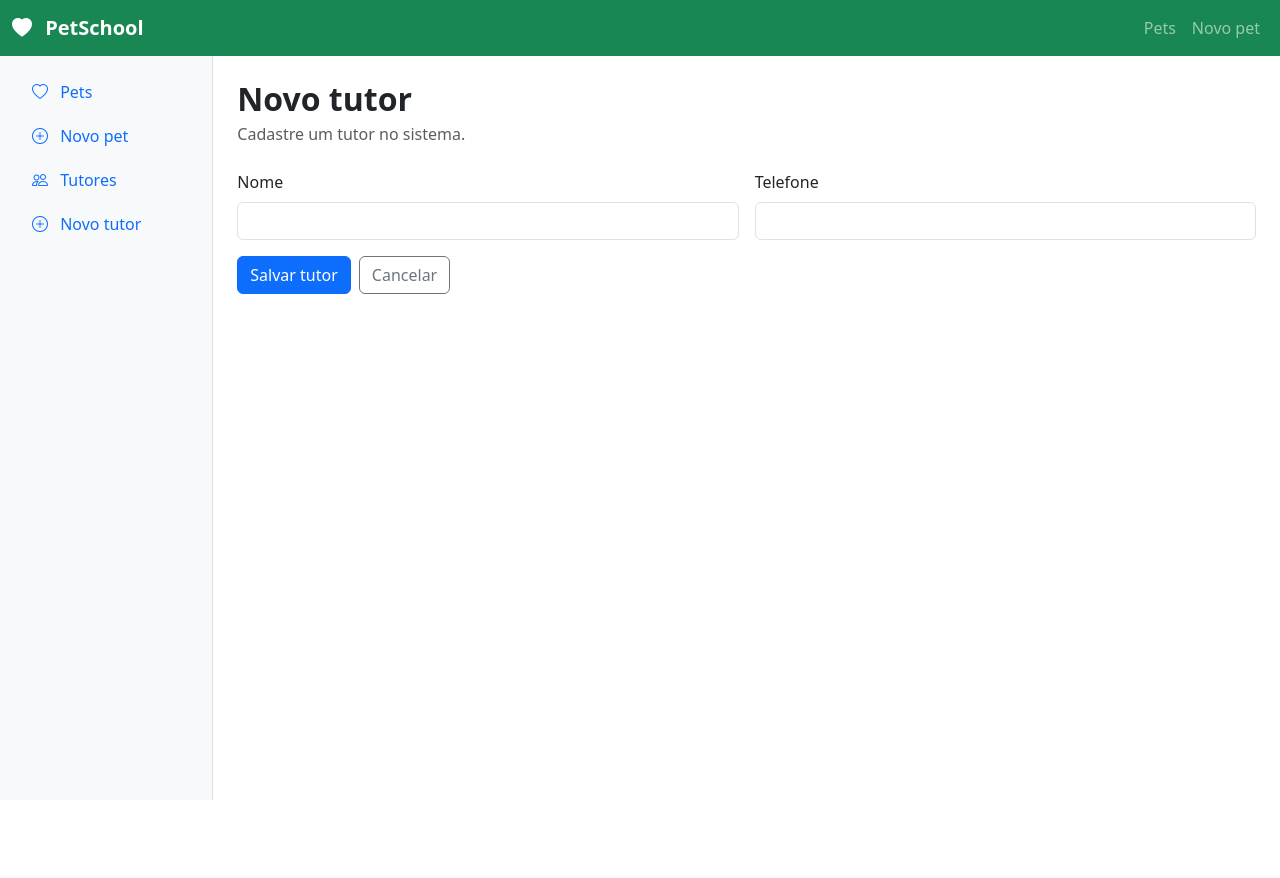
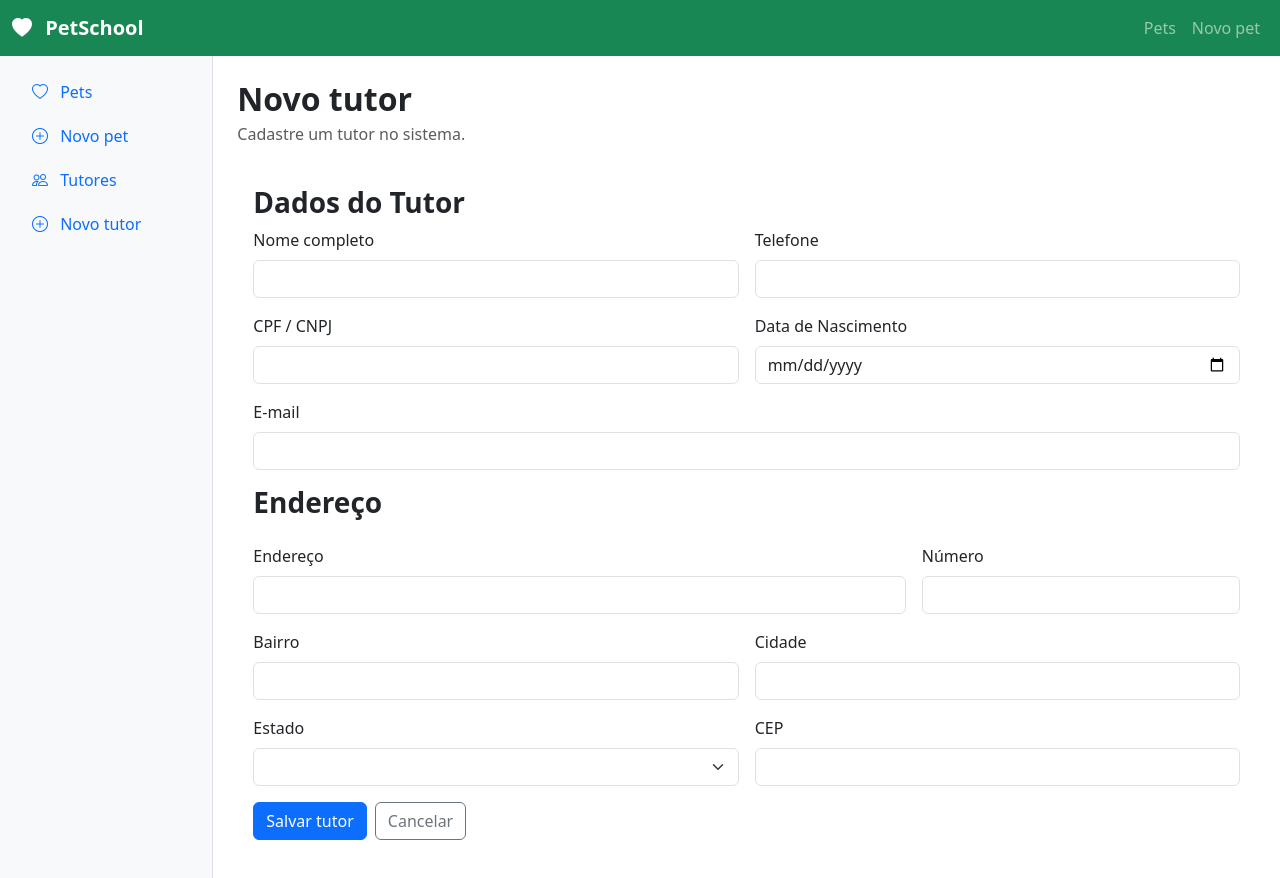
Before and after one commit to IgorMMichels/petHotel, a Vue app: page /tutores/novo in a window 1280 px wide. Before the commit the page ends 800 px from the top, so only its background shows below. Built offline with nearby package versions, Linux system fonts and the light colour scheme.

Commit message:
feat: implementa AddTutoresView parcial, com carregaEndereco faltando

```diff
--- a/src/views/AddTutoresView.vue
+++ b/src/views/AddTutoresView.vue
@@ -4,7 +4,22 @@ import { RouterLink, useRouter } from 'vue-router';
 
 const API_URL = 'http://localhost:3000/tutores';
 const router = useRouter();
-const tutor = ref({ nome: '', telefone: '' });
+const tutor = ref({
+  id: '',
+  nome: '',
+  telefone: '',
+  cpfCnpj: '',
+  email: '',
+  dataNascimento: '',
+  endereco: {
+    rua: '',
+    numero: '',
+    bairro: '',
+    cidade: '',
+    estado: '',
+    cep: '',
+  },
+});
 const salvando = ref(false);
 const erro = ref('');
 
@@ -26,6 +41,11 @@ async function salvarTutor() {
     salvando.value = false;
   }
 }
+
+async function carregaEndereco () {
+
+}
+
 </script>
 
 <template>
@@ -33,7 +53,8 @@ async function salvarTutor() {
     <h1 class="h2 fw-bold mb-1">Novo tutor</h1>
     <p class="text-body-secondary mb-0">Cadastre um tutor no sistema.</p>
   </header>
-
+  <div class="p-3">
+    <h3 class="fw-bold">Dados do Tutor</h3>
     <form
       class="row g-3"
       @submit.prevent="salvarTutor"
@@ -49,7 +70,7 @@ async function salvarTutor() {
         <label
           for="nome"
           class="form-label"
-        >Nome</label
+          >Nome completo</label
         >
         <input
           id="nome"
@@ -73,6 +94,160 @@ async function salvarTutor() {
           required
         />
       </div>
+      <div class="col-md-6">
+        <label
+          for="cpfCnpj"
+          class="form-label"
+          >CPF / CNPJ</label
+        >
+        <input
+          id="cpfCnpj"
+          v-model.trim="tutor.cpfCnpj"
+          class="form-control"
+          type="text"
+          required
+        />
+      </div>
+      <div class="col-md-6">
+        <label
+          for="dataNascimento"
+          class="form-label"
+          >Data de Nascimento</label
+        >
+        <input
+          id="dataNascimento"
+          v-model.trim="tutor.dataNascimento"
+          class="form-control"
+          type="date"
+          required
+        />
+      </div>
+      <div class="col-md-12">
+        <label
+          for="email"
+          class="form-label"
+          >E-mail</label
+        >
+        <input
+          id="email"
+          v-model.trim="tutor.email"
+          class="form-control"
+          type="email"
+          required
+        />
+      </div>
+
+      <h3 class="fw-bold">Endereço</h3>
+      <div class="col-md-8">
+        <label
+          for="endereco"
+          class="form-label"
+          >Endereço</label
+        >
+        <input
+          id="endereco"
+          v-model.trim="tutor.endereco.rua"
+          class="form-control"
+          type="text"
+          required
+        />
+      </div>
+      <div class="col-md-4">
+        <label
+          for="numero"
+          class="form-label"
+          >Número</label
+        >
+        <input
+          id="numero"
+          v-model.trim="tutor.endereco.numero"
+          class="form-control"
+          type="text"
+          required
+        />
+      </div>
+      <div class="col-md-6">
+        <label
+          for="bairro"
+          class="form-label"
+          >Bairro</label
+        >
+        <input
+          id="bairro"
+          v-model.trim="tutor.endereco.bairro"
+          class="form-control"
+          type="text"
+          required
+        />
+      </div>
+      <div class="col-md-6">
+        <label
+          for="cidade"
+          class="form-label"
+          >Cidade</label
+        >
+        <input
+          id="cidade"
+          v-model.trim="tutor.endereco.cidade"
+          class="form-control"
+          type="text"
+          required
+        />
+      </div>
+      <div class="col-md-6">
+        <label
+          for="estado"
+          class="form-label"
+          >Estado</label
+        >
+        <select
+          id="estado"
+          v-model.trim="tutor.endereco.estado"
+          class="form-select"
+        >
+        <option selected>Selecione o Estado</option>
+        <option value="AC">Acre</option>
+        <option value="AL">Alagoas</option>
+        <option value="AP">Amapá</option>
+        <option value="AM">Amazonas</option>
+        <option value="BA">Bahia</option>
+        <option value="CE">Ceará</option>
+        <option value="DF">Distrito Federal</option>
+        <option value="ES">Espírito Santo</option>
+        <option value="GO">Goiás</option>
+        <option value="MA">Maranhão</option>
+        <option value="MT">Mato Grosso</option>
+        <option value="MS">Mato Grosso do Sul</option>
+        <option value="MG">Minas Gerais</option>
+        <option value="PA">Pará</option>
+        <option value="PB">Paraíba</option>
+        <option value="PR">Paraná</option>
+        <option value="PE">Pernambuco</option>
+        <option value="PI">Piauí</option>
+        <option value="RJ">Rio de Janeiro</option>
+        <option value="RN">Rio Grande do Norte</option>
+        <option value="RS">Rio Grande do Sul</option>
+        <option value="RO">Rondônia</option>
+        <option value="RR">Roraima</option>
+        <option value="SC">Santa Catarina</option>
+        <option value="SP">São Paulo</option>
+        <option value="SE">Sergipe</option>
+        </select>
+      </div>
+      <div class="col-md-6">
+        <label
+          for="cep"
+          class="form-label"
+          >CEP</label
+        >
+        <input
+          id="cep"
+          v-model.trim="tutor.endereco.cep"
+          class="form-control"
+          type="text"
+          required
+        />
+      </div>
       <div class="col-12 d-flex gap-2">
         <button
           class="btn btn-primary"
@@ -88,4 +263,5 @@ async function salvarTutor() {
         >
       </div>
     </form>
+  </div>
 </template>
--- a/src/views/PetViews.vue
+++ b/src/views/PetViews.vue
@@ -7,6 +7,8 @@ const pets = ref([]);
 const tutores = ref([]);
 const carregando = ref(true);
 const erro = ref('');
+
+
 
 async function carregarDados() {
   carregando.value = true;
```
Lines whose indentation alone changed are shown as unchanged.
